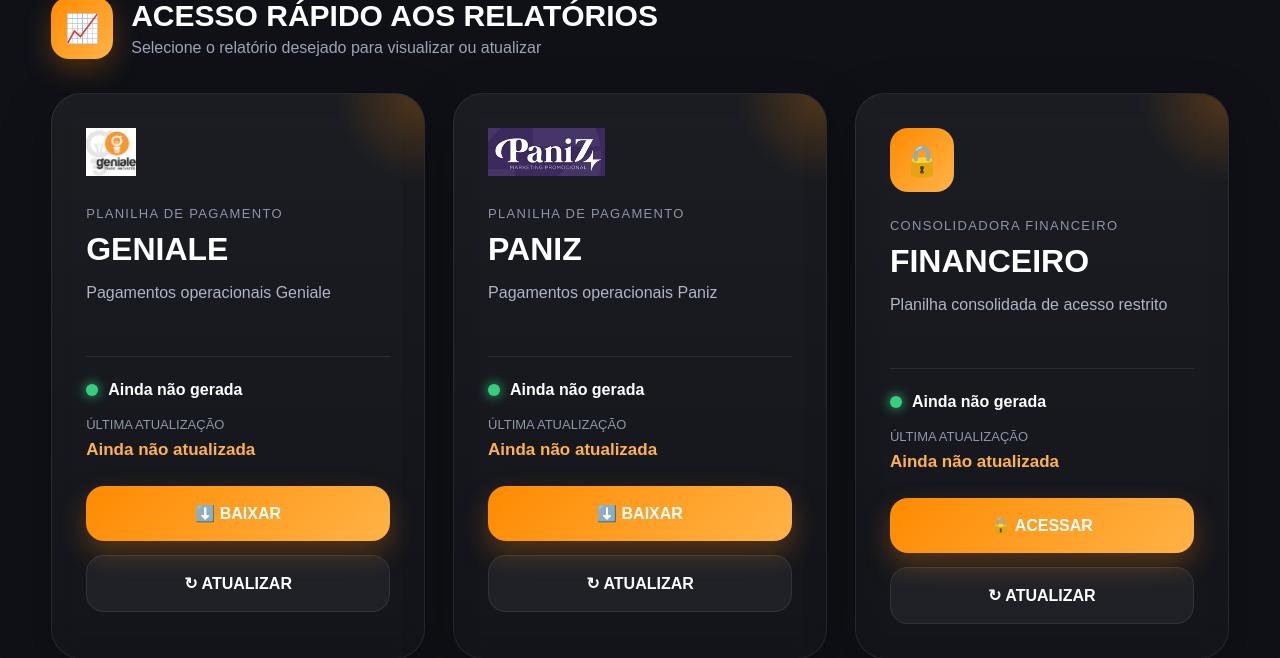
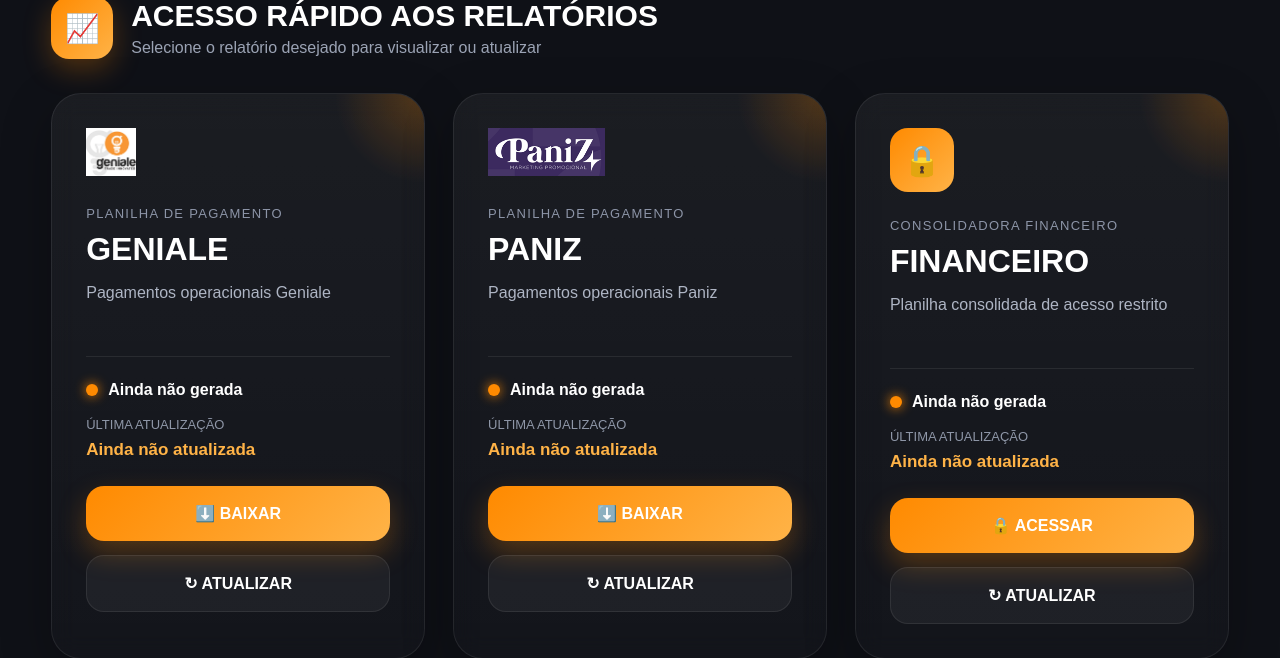
Before and after one commit to vladmazutti/portal-geniale, a Flask app: page / in a window 1280 px wide. Shown: the part 387-1045 px from the top of the page. Run offline with Flask 3, Linux system fonts and the light colour scheme.

Commit message:
Correção visual dos status e refinamentos do layout premium

```diff
--- a/static/style.css
+++ b/static/style.css
@@ -272,9 +272,18 @@
     width:12px;
     height:12px;
     border-radius:50%;
+}
+
+.status-dot.ok{
     background:#35d07f;
     box-shadow:
         0 0 12px #35d07f;
+}
+
+.status-dot.erro{
+    background:#ff8a00;
+    box-shadow:
+        0 0 12px #ff8a00;
 }
 
 .status-text{
--- a/templates/index.html
+++ b/templates/index.html
@@ -158,7 +158,7 @@
 
                     <div class="status-row">
 
-                        <div class="status-dot"></div>
+                        <div class="status-dot {{ relatorio.status.cor }}"></div>
 
                         <div class="status-text">
                             {{ relatorio.status.texto }}
```
